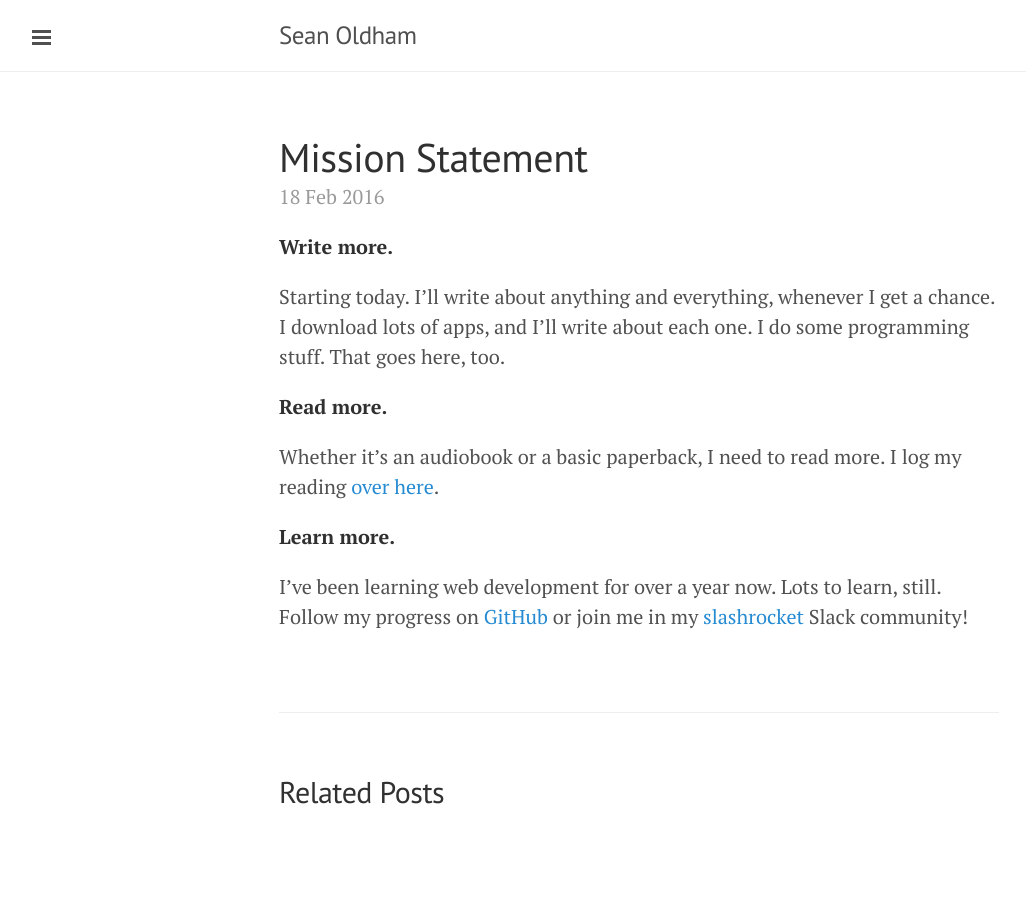
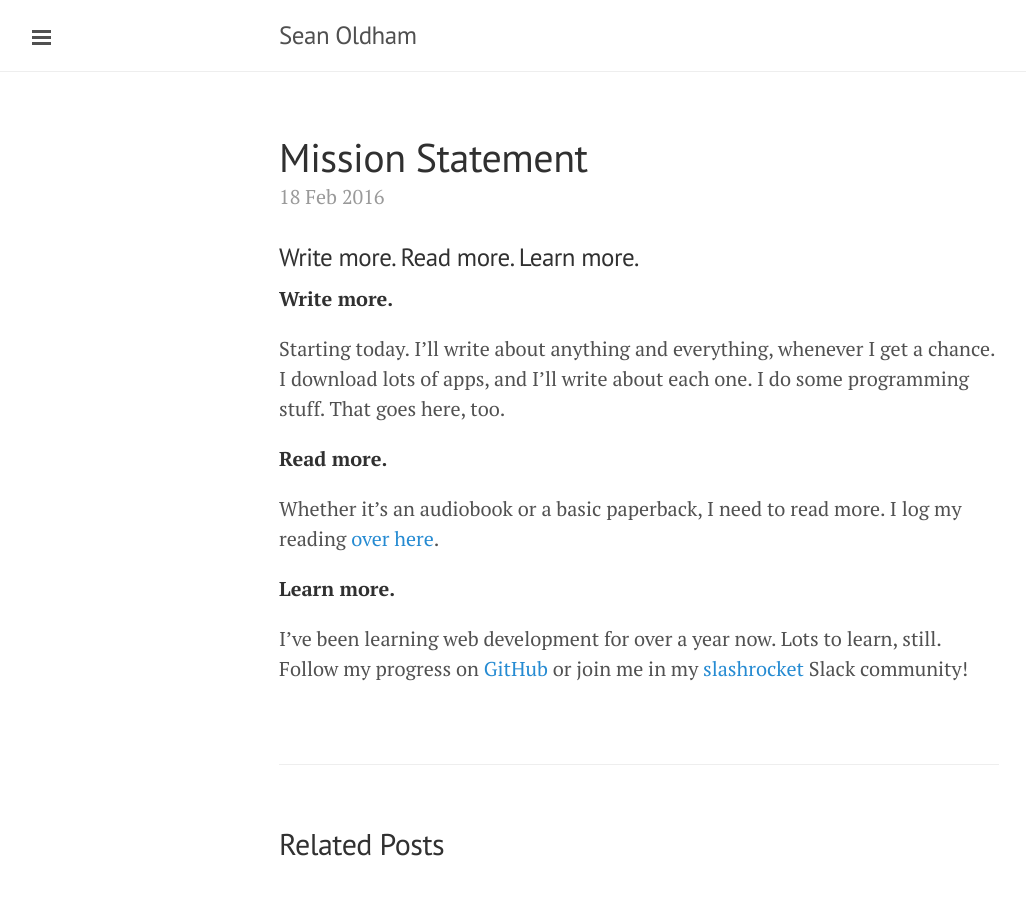
Before and after one commit to seanoldham/seanosaur.github.io, a Jekyll site: the page built from _posts/2016-02-18-mission-statement.markdown, in a window 1280 px wide. Shown: the whole page, without its empty margins (1-1027 px from the left). Built offline with Jekyll 4.4.1, drawn with Linux system fonts in a browser that asks for light colours; before the commit the page ends 900 px from its top, so only the background shows below that.

Commit message:
Post update: Mission Statement

```diff
--- a/_posts/2016-02-18-mission-statement.markdown
+++ b/_posts/2016-02-18-mission-statement.markdown
@@ -4,6 +4,8 @@ title: Mission Statement
 layout: post
 tags: [meta]
 ---
+### Write more. Read more. Learn more.
+
 **Write more.**
 
 Starting today. I'll write about anything and everything, whenever I get a chance. I download lots of apps, and I'll write about each one. I do some programming stuff. That goes here, too.
```
